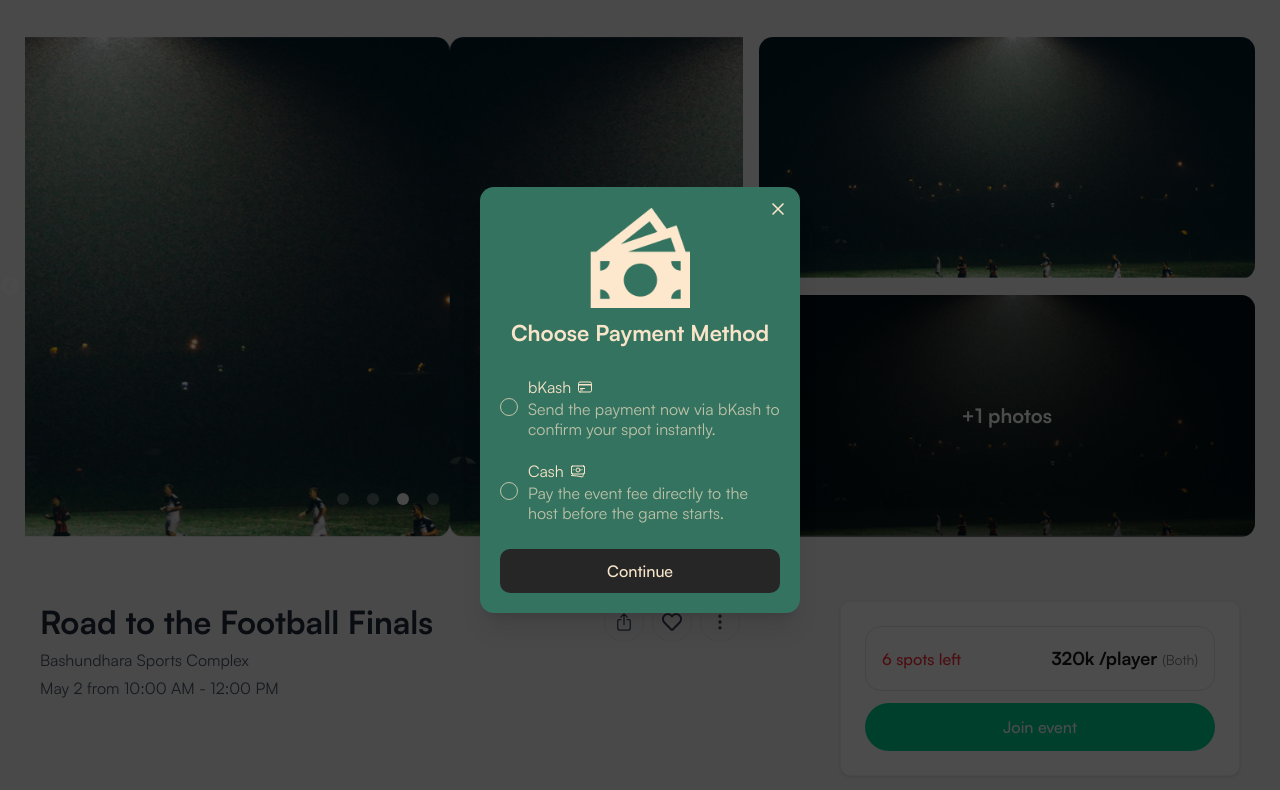
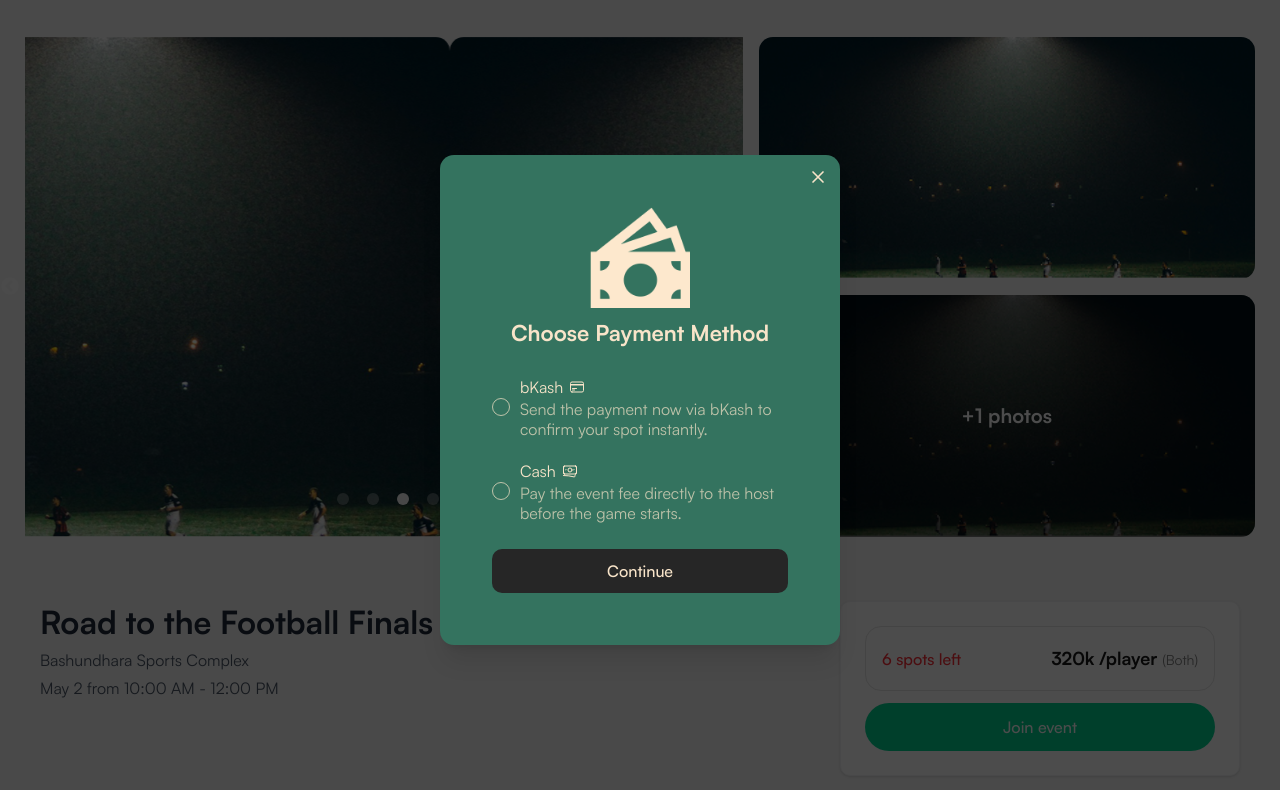
Before and after one commit to mdanamulhasan201/finixcode, a Next.js app: page / in a window 1280 px wide. Both pictures are taken after a click on the button "Join event". Shown: the part 89-879 px from the top of the page. Built offline with nearby package versions, Linux system fonts and the light colour scheme.

Commit message:
added payment modal

```diff
--- a/components/reuseable/Modal.tsx
+++ b/components/reuseable/Modal.tsx
@@ -20,7 +20,7 @@ export default function Modal({ isOpen, onClose, children }: ModalProps) {
             {/* Modal */}
             <div className="fixed inset-0 z-50 overflow-y-auto">
                 <div className="flex min-h-full items-center justify-center p-4">
-                    <div className="relative transform overflow-hidden bg-[#34735F] rounded-xl shadow-xl transition-all w-full max-w-[320px]">
+                    <div className="relative transform overflow-hidden bg-[#34735F] rounded-xl shadow-xl transition-all w-full max-w-[400px] p-[32px]">
                         <div className="absolute right-3 top-3">
                             <button
                                 onClick={onClose}
```
